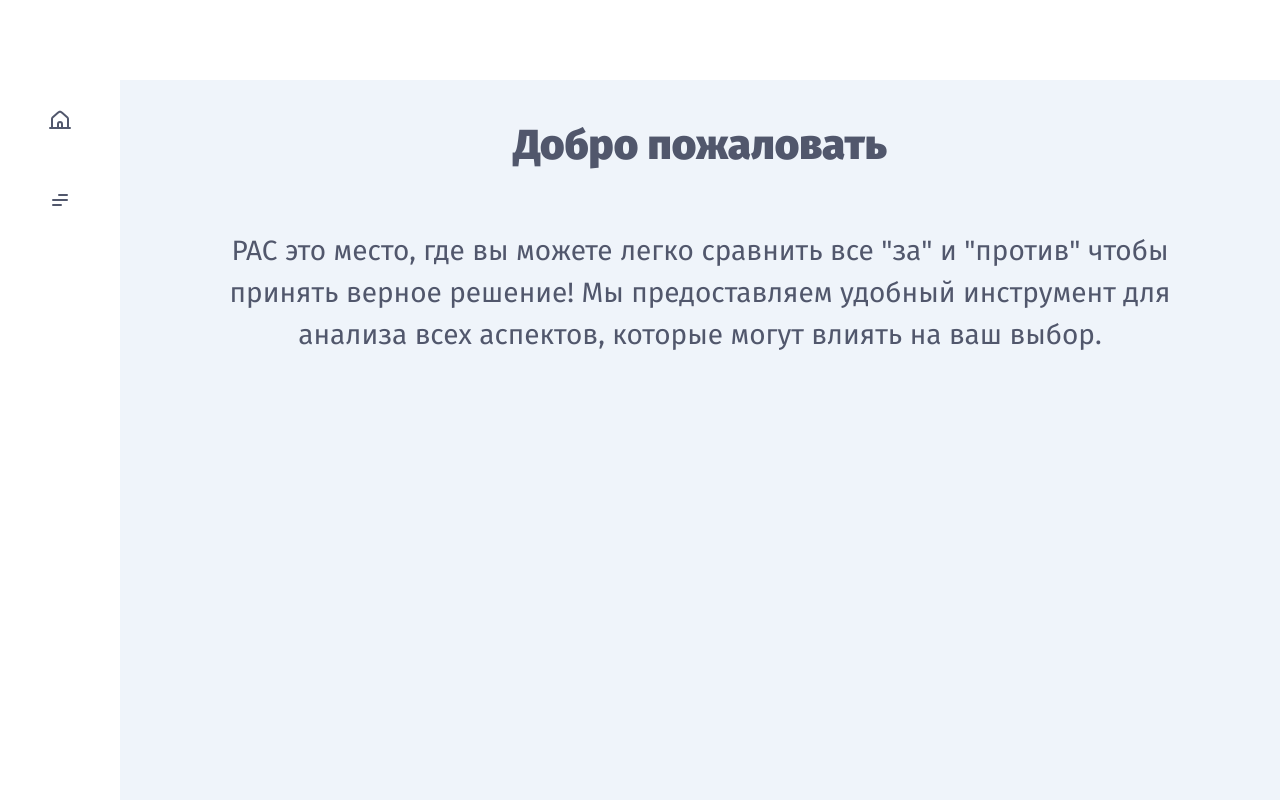
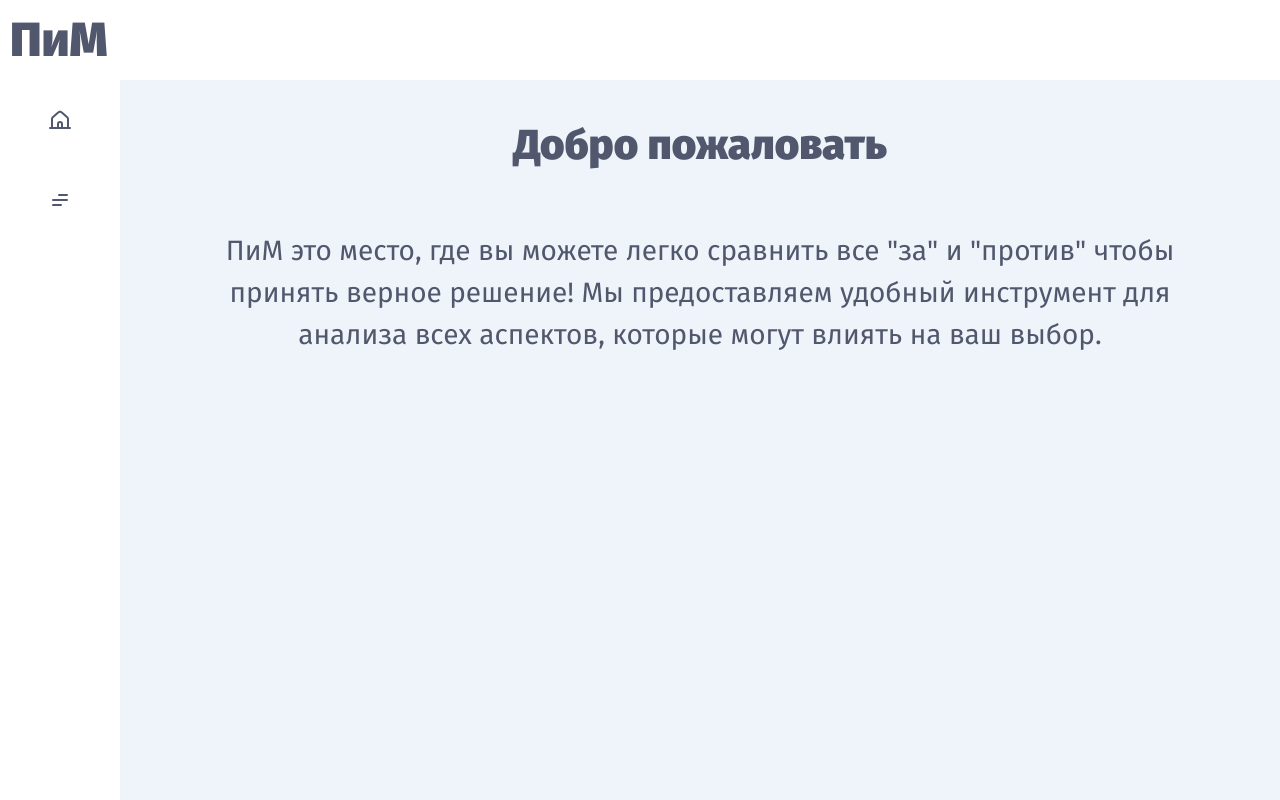
Before and after one commit to iypavlov/pros-cons, a React (Create React App) app: page / in a window 1280 px wide. Built offline with nearby package versions, Linux system fonts and the light colour scheme.

Commit message:
header & brand

```diff
--- a/src/App.tsx
+++ b/src/App.tsx
@@ -4,17 +4,18 @@ import { createBrowserRouter, RouterProvider } from 'react-router-dom'
 import { Layout } from './components/Layout/Layout'
 import { Tickets } from './pages/Tickets/Tickets'
 import { Home } from './pages/Home/Home'
+import { PAGES_CONFIG } from './constants/pages'
 
 const router = createBrowserRouter([
   {
     element: <Layout />,
     children: [
       {
-        path: '/',
+        path: PAGES_CONFIG.home.path,
         element: <Home />,
       },
       {
-        path: '/tickets',
+        path: PAGES_CONFIG.tickets.path,
         element: <Tickets />,
       },
     ],
--- a/src/components/Layout/Aside/Menu/Menu.tsx
+++ b/src/components/Layout/Aside/Menu/Menu.tsx
@@ -3,12 +3,13 @@ import { ReactComponent as HomeIcon } from './img/home.svg'
 import { ReactComponent as TicketsIcon } from './img/tickets.svg'
 import { Link } from 'react-router-dom'
 import styles from './Menu.module.scss'
+import { PAGES_CONFIG } from '../../../../constants/pages'
 
 export const Menu = () => {
   return (
     <div className={styles.root}>
-      {ITEMS.map(({ to, icon }) => (
-        <Link key={to} to={to} className={styles.item}>
+      {ITEMS.map(({ to, icon, label }) => (
+        <Link key={to} to={to} className={styles.item} title={label}>
           {icon}
         </Link>
       ))}
@@ -18,11 +19,13 @@ export const Menu = () => {
 
 const ITEMS = [
   {
-    to: '/',
+    label: 'Главная',
+    to: PAGES_CONFIG.home.path,
     icon: <HomeIcon />,
   },
   {
-    to: '/tickets',
+    label: 'Тикеты',
+    to: PAGES_CONFIG.tickets.path,
     icon: <TicketsIcon />,
   },
 ]
--- a/src/components/Layout/Header/Header.module.scss
+++ b/src/components/Layout/Header/Header.module.scss
@@ -1,4 +1,55 @@
 .root {
+  display: flex;
+  align-items: center;
+
   height: 80px;
   background: #fff;
+  margin-left: -120px;
+  padding: 0 10px;
 }
+
+.brand {
+  width: calc(120px - 10px);
+  font-size: 48px;
+  font-weight: 900;
+  flex-shrink: 0;
+}
+
+.actions {
+  display: flex;
+  align-items: center;
+  width: 100%;
+  height: 100%;
+}
+
+.search {
+  display: flex;
+  align-items: center;
+  gap: 8px;
+  margin-left: auto;
+}
+
+.searchInput {
+  width: 250px;
+  height: 40px;
+  padding: 0 10px;
+  border-radius: 8px;
+  border: 1px solid #ebebeb;
+
+  &:focus {
+    outline: 1px solid #dadada;
+  }
+}
+
+.action {
+  display: flex;
+  align-items: center;
+  justify-content: center;
+  width: 100px;
+  height: 100%;
+  transition: background 0.2s ease;
+
+  &:hover {
+    background: #9cfd9b;
+  }
+}
--- a/src/components/Layout/Header/Header.tsx
+++ b/src/components/Layout/Header/Header.tsx
@@ -1,6 +1,29 @@
 import React from 'react'
 import styles from './Header.module.scss'
+import { Link, useLocation } from 'react-router-dom'
+import { PAGES_CONFIG } from '../../../constants/pages'
+import { ReactComponent as AddIcon } from './img/add.svg'
+import { ReactComponent as SearchIcon } from './img/search.svg'
 
 export const Header = () => {
-  return <div className={styles.root}></div>
+  const location = useLocation()
+
+  return (
+    <div className={styles.root}>
+      <div className={styles.brand}>ПиМ</div>
+      {location.pathname === PAGES_CONFIG.tickets.path && (
+        <>
+          <div className={styles.actions}>
+            <Link to={'#'} className={styles.action}>
+              <AddIcon />
+            </Link>
+          </div>
+          <div className={styles.search}>
+            <input className={styles.searchInput} />
+            <SearchIcon />
+          </div>
+        </>
+      )}
+    </div>
+  )
 }
--- /dev/null
+++ b/src/constants/pages.ts
@@ -0,0 +1,8 @@
+export const PAGES_CONFIG = {
+  home: {
+    path: '/',
+  },
+  tickets: {
+    path: '/tickets',
+  },
+}
--- a/src/pages/Home/Home.tsx
+++ b/src/pages/Home/Home.tsx
@@ -6,7 +6,7 @@ export const Home = () => {
     <div>
       <h1 className={styles.title}>Добро пожаловать</h1>
       <p className={styles.subtitle}>
-        PAC это место, где вы можете легко сравнить все "за" и "против" чтобы
+        ПиМ это место, где вы можете легко сравнить все "за" и "против" чтобы
         принять верное решение! Мы предоставляем удобный инструмент для анализа
         всех аспектов, которые могут влиять на ваш выбор.
       </p>
```
Also changed, not shown: src/components/Layout/Header/img/add.svg (added), src/components/Layout/Header/img/search.svg (added).
